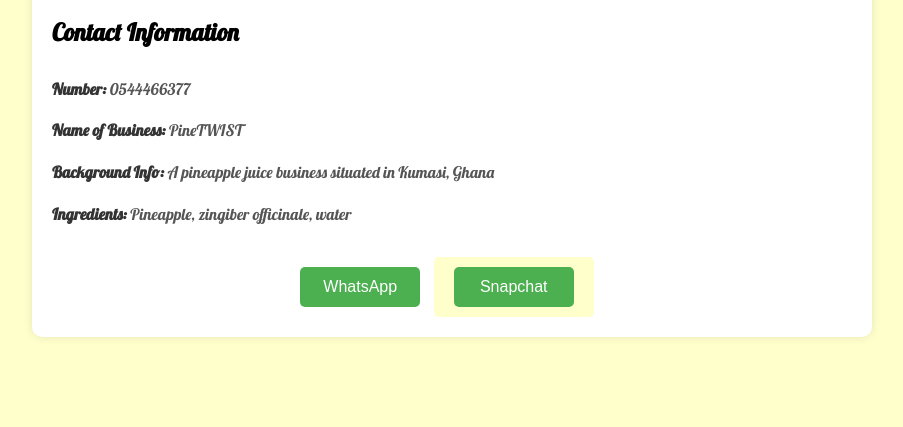
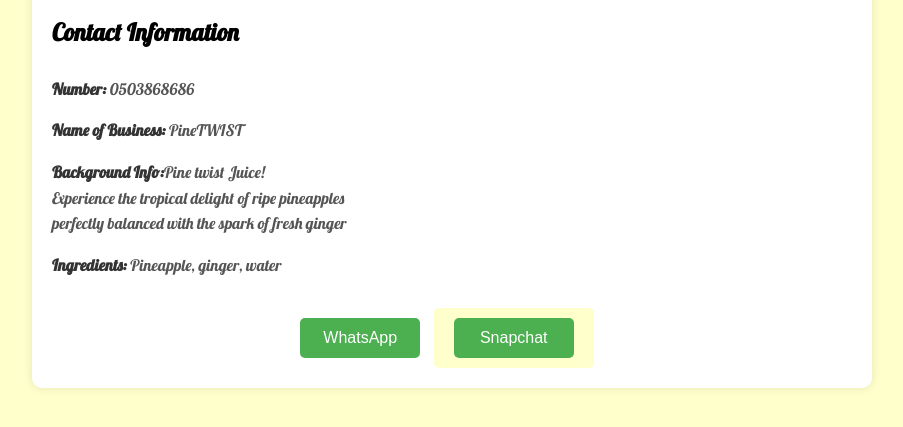
Before and after one commit to Cjyyaotse/pine_twist_website, a plain HTML site: page index.html in a window 1280 px wide. Shown: the part 293-720 px from the top of the page, without its empty margins (188-1091 px from the left). Drawn offline with Linux system fonts and the light colour scheme.

Commit message:
Update index.html

```diff
--- a/index.html
+++ b/index.html
@@ -86,10 +86,10 @@
 
         <h2>Contact Information</h2>
         <div class="contact-info">
-            <p><strong>Number:</strong> 0544466377</p>
+            <p><strong>Number:</strong> 0503868686</p>
             <p><strong>Name of Business:</strong> PineTWIST</p>
-            <p><strong>Background Info:</strong> A pineapple juice business situated in Kumasi, Ghana</p>
-            <p><strong>Ingredients:</strong> Pineapple, zingiber officinale, water</p>
+            <p><strong>Background Info:</strong>Pine twist Juice!<br> Experience the tropical delight of ripe pineapples<br>perfectly balanced with the spark of fresh ginger</p>
+            <p><strong>Ingredients:</strong> Pineapple, ginger, water</p>
         </div>
 
         <div class="contact-buttons">
```
